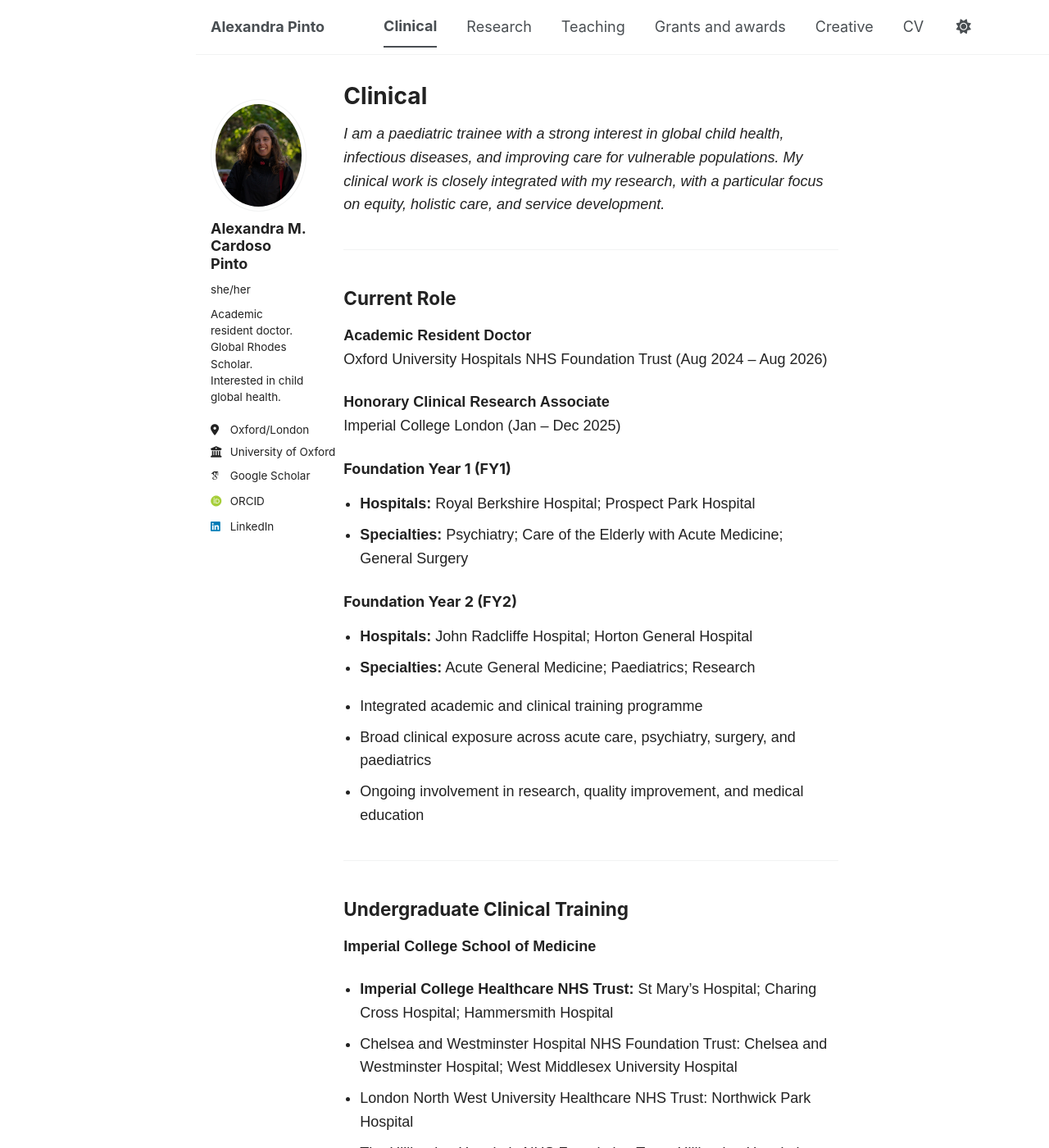
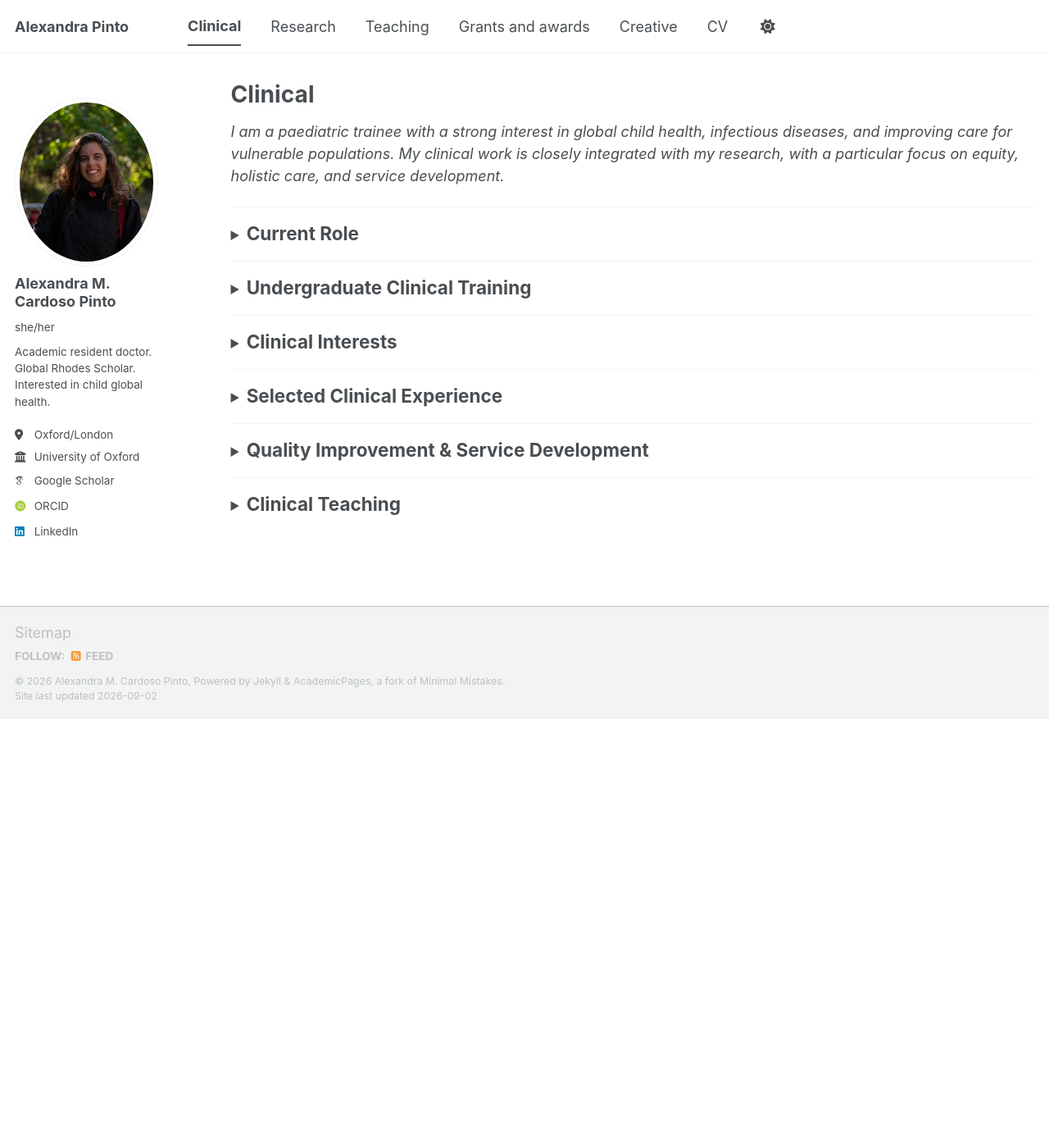
Before and after one commit to alexandramcp/alexandramcp.github.io, a Jekyll site: the page built from _pages/clinical.html, in a window 1280 px wide and 1400 px high. Shown: the whole window at 82% size. Built offline with Jekyll 4.4.1, drawn with Linux system fonts in a browser that asks for light colours; some web fonts are replaced; a script bundle is joined from its source files by our own code; library files that are not in the unit come from our copies; some of the changed text lies outside the part shown.

Commit message:
Add files via upload

```diff
--- a/_pages/clinical.html
+++ b/_pages/clinical.html
@@ -5,35 +5,12 @@ permalink: /clinical/
 author_profile: true
 ---
 
-<!doctype html>
-<html lang="en">
-<head>
-  <meta charset="utf-8" />
-  <meta name="viewport" content="width=device-width, initial-scale=1" />
-  <title>Clinical</title>
-  <style>
-    body {
-      max-width: 850px;
-      margin: 0 auto;
-      padding: 48px 24px;
-      font-family: Arial, sans-serif;
-      line-height: 1.6;
-      color: #222;
-    }
-    h1 { margin-bottom: 0.5em; }
-    h2 { margin-top: 2em; }
-    h3 { margin-top: 1.5em; }
-    hr { margin: 40px 0; }
-    ul { padding-left: 20px; }
-  </style>
-</head>
-<body>
-
 <p><em>I am a paediatric trainee with a strong interest in global child health, infectious diseases, and improving care for vulnerable populations. My clinical work is closely integrated with my research, with a particular focus on equity, holistic care, and service development.</em></p>
 
 <hr>
 
-<h2>Current Role</h2>
+<details>
+<summary><h2 style="display:inline">Current Role</h2></summary>
 
 <p>
 <strong>Academic Resident Doctor</strong><br>
@@ -45,13 +22,13 @@ Oxford University Hospitals NHS Foundation Trust (Aug 2024 – Aug 2026)
 Imperial College London (Jan – Dec 2025)
 </p>
 
-<h3>Foundation Year 1 (FY1)</h3>
+<h4>Foundation Year 1 (FY1)</h4>
 <ul>
   <li><strong>Hospitals:</strong> Royal Berkshire Hospital; Prospect Park Hospital</li>
   <li><strong>Specialties:</strong> Psychiatry; Care of the Elderly with Acute Medicine; General Surgery</li>
 </ul>
 
-<h3>Foundation Year 2 (FY2)</h3>
+<h4>Foundation Year 2 (FY2)</h4>
 <ul>
   <li><strong>Hospitals:</strong> John Radcliffe Hospital; Horton General Hospital</li>
   <li><strong>Specialties:</strong> Acute General Medicine; Paediatrics; Research</li>
@@ -62,10 +39,12 @@ Imperial College London (Jan – Dec 2025)
   <li>Broad clinical exposure across acute care, psychiatry, surgery, and paediatrics</li>
   <li>Ongoing involvement in research, quality improvement, and medical education</li>
 </ul>
+</details>
 
 <hr>
 
-<h2>Undergraduate Clinical Training</h2>
+<details>
+<summary><h2 style="display:inline">Undergraduate Clinical Training</h2></summary>
 
 <p><strong>Imperial College School of Medicine</strong></p>
 
@@ -75,10 +54,13 @@ Imperial College London (Jan – Dec 2025)
   <li>London North West University Healthcare NHS Trust: Northwick Park Hospital</li>
   <li>The Hillingdon Hospitals NHS Foundation Trust: Hillingdon Hospital</li>
 </ul>
+</details>
 
 <hr>
 
-<h2>Clinical Interests</h2>
+<details>
+<summary><h2 style="display:inline">Clinical Interests</h2></summary>
+
 <ul>
   <li>Paediatric infectious diseases</li>
   <li>Global child health</li>
@@ -86,12 +68,14 @@ Imperial College London (Jan – Dec 2025)
   <li>Adolescent health</li>
   <li>Medical education and training</li>
 </ul>
+</details>
 
 <hr>
 
-<h2>Selected Clinical Experience</h2>
+<details>
+<summary><h2 style="display:inline">Selected Clinical Experience</h2></summary>
 
-<h3>Unaccompanied Asylum-Seeking Children (UASC) – UNITY Clinic</h3>
+<h4>Unaccompanied Asylum-Seeking Children (UASC) – UNITY Clinic</h4>
 <ul>
   <li>Led audit and evaluation of an infectious disease screening clinic at St Mary’s Hospital</li>
   <li>Identified key infectious disease burden and gaps in care delivery</li>
@@ -99,31 +83,35 @@ Imperial College London (Jan – Dec 2025)
   <li>Ongoing work evaluating the Refugee Health Screener (RHS-13) in clinical practice</li>
 </ul>
 
-<h3>Global Health Clinical Experience</h3>
+<h4>Global Health Clinical Experience</h4>
 <ul>
   <li>Final clinical placement at Groote Schuur Hospital and Red Cross Children’s Hospital, Cape Town</li>
   <li>Experience in paediatric intensive care, renal medicine, infectious diseases, and HIV care</li>
 </ul>
+</details>
 
 <hr>
 
-<h2>Quality Improvement &amp; Service Development</h2>
+<details>
+<summary><h2 style="display:inline">Quality Improvement &amp; Service Development</h2></summary>
+
 <ul>
   <li>Implementation of RHS-13 mental health screening in UASC populations</li>
   <li>Audit of Trial Without Catheter (TWOC) planning in elderly care</li>
   <li>Simulation-based teaching to improve junior doctor competence in catheterisation</li>
   <li>Service evaluation and redesign of UASC clinic integrating infection and mental health care</li>
 </ul>
+</details>
 
 <hr>
 
-<h2>Clinical Teaching</h2>
+<details>
+<summary><h2 style="display:inline">Clinical Teaching</h2></summary>
+
 <ul>
   <li>Associate Teaching Fellow – bedside teaching for medical students (University of Oxford)</li>
   <li>Regular teaching of medical students and foundation doctors</li>
   <li>Design and delivery of structured teaching programmes and simulation sessions</li>
   <li>Focus on interactive, case-based, and learner-centred teaching</li>
 </ul>
-
-</body>
-</html>
+</details>
```
